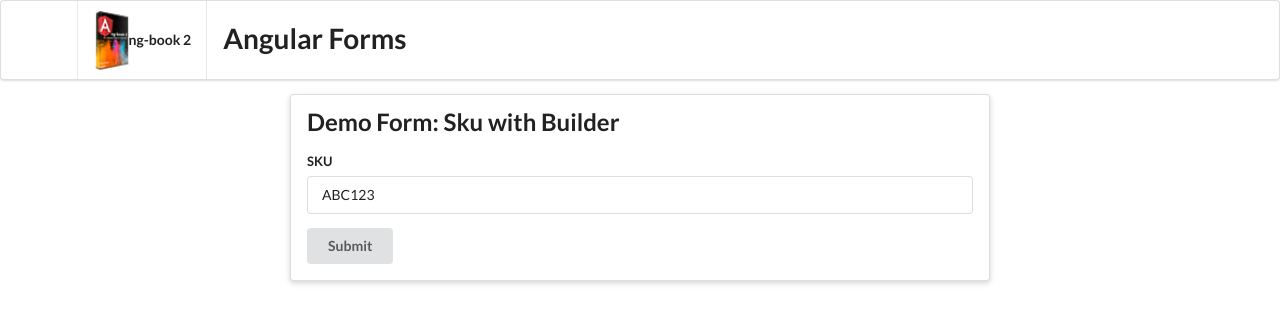
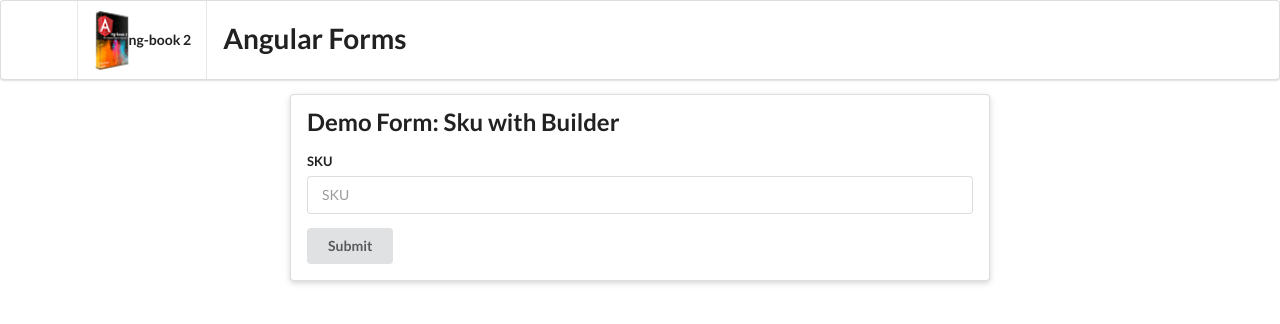
Before and after one commit to washopilot/angular-forms, an Angular app: page / in a window 1280 px wide. Shown: the top 324 px of the page. Built offline with nearby package versions, Linux system fonts and the light colour scheme.

Commit message:
añadiendo validaciones custom

```diff
--- a/src/app/demo-form-sku-with-builder/demo-form-sku-with-builder.component.html
+++ b/src/app/demo-form-sku-with-builder/demo-form-sku-with-builder.component.html
@@ -3,15 +3,34 @@
   <form
     [formGroup]="myForm"
     (ngSubmit)="onSubmit(myForm.value)"
-    class="ui form">
-    <div class="field">
+    class="ui form"
+    [class.error]="!myForm.valid && myForm.touched">
+    <div
+      class="field"
+      [class.error]="
+        !myForm.controls['sku'].valid && myForm.controls['sku'].touched
+      ">
       <label for="skuInput">SKU</label>
       <input
         type="text"
         id="skuInput"
         placeholder="SKU"
         formControlName="sku" />
+      <div *ngIf="!myForm.controls['sku'].valid" class="ui error message">
+        SKU is invalid
+      </div>
+      <div
+        *ngIf="myForm.controls['sku'].hasError('required')"
+        class="ui error message">
+        SKU is required
+      </div>
+      <div
+        *ngIf="myForm.controls['sku'].hasError('invalidSku')"
+        class="ui error message">
+        SKU must begin with <span>123</span>
+      </div>
     </div>
+    <div *ngIf="!myForm.valid" class="ui error message">Form is invalid</div>
     <button type="submit" class="ui button">Submit</button>
   </form>
 </div>
--- a/src/app/demo-form-sku-with-builder/demo-form-sku-with-builder.component.ts
+++ b/src/app/demo-form-sku-with-builder/demo-form-sku-with-builder.component.ts
@@ -1,5 +1,16 @@
 import { Component, OnInit } from '@angular/core';
-import { FormBuilder, FormGroup } from '@angular/forms';
+import {
+  FormBuilder,
+  FormControl,
+  FormGroup,
+  Validators
+} from '@angular/forms';
+
+function skuValidator(control: FormControl): { [s: string]: boolean } {
+  if (!control.value.match(/^123/)) {
+    return { invnulidSku: true };
+  } else return {};
+}
 
 @Component({
   selector: 'app-demo-form-sku-with-builder',
@@ -11,7 +22,7 @@ export class DemoFormSkuWithBuilderComponent implements OnInit {
 
   constructor(fb: FormBuilder) {
     this.myForm = fb.group({
-      sku: ['ABC123']
+      sku: ['', Validators.compose([Validators.required, skuValidator])]
     });
   }
 
```
